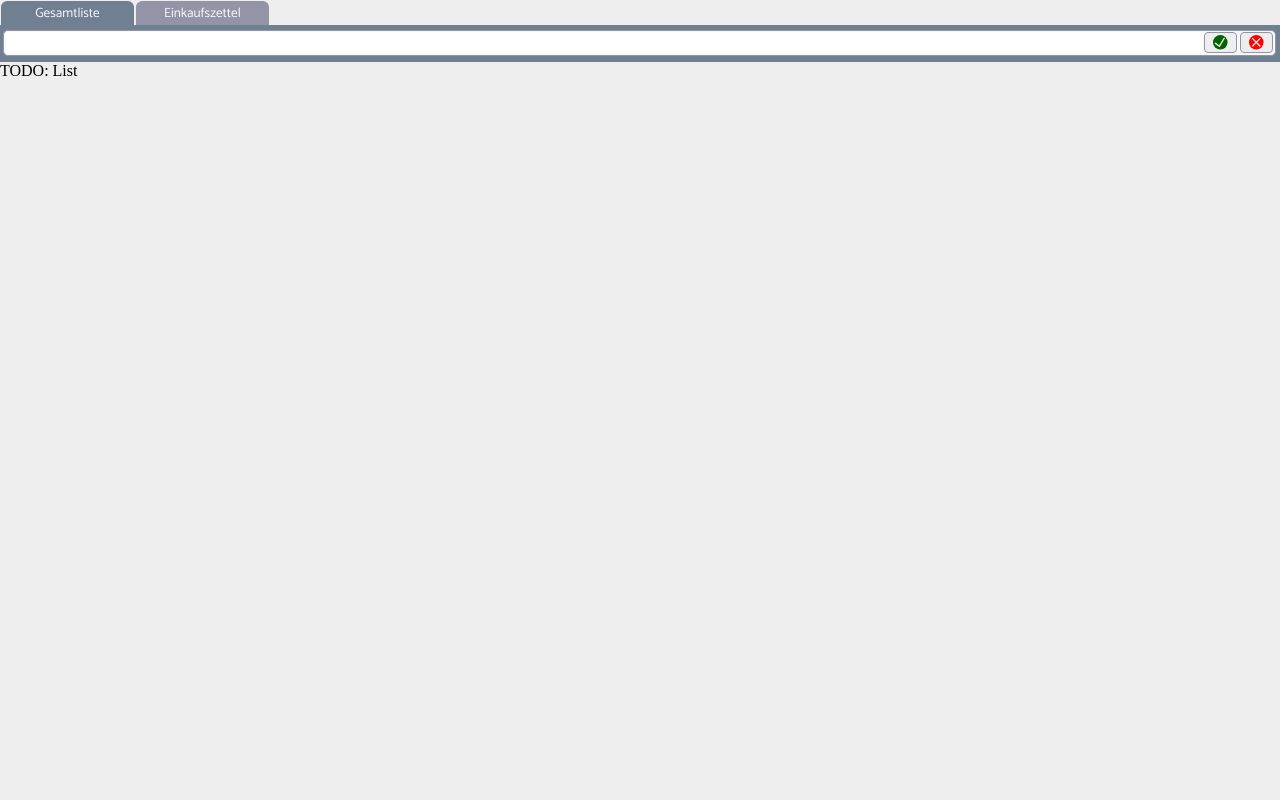
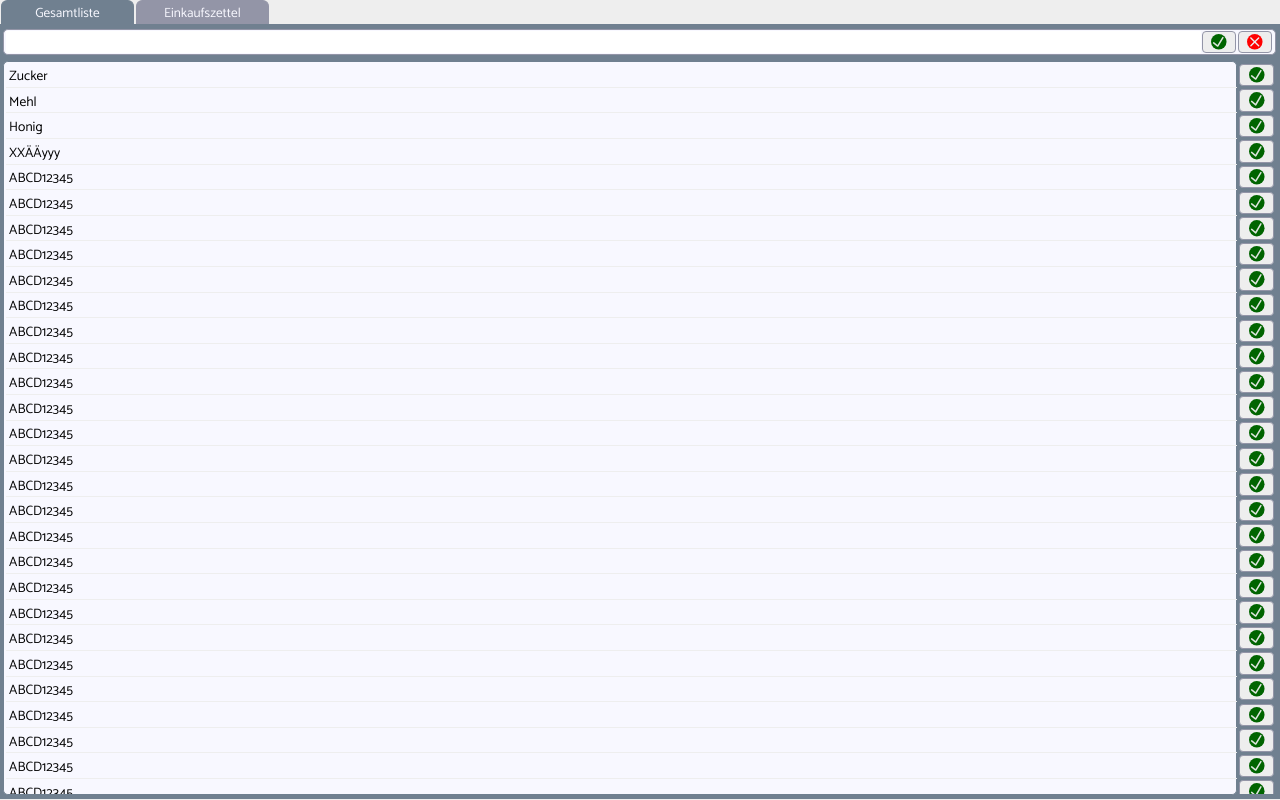
Before and after one commit to enbock/Einkaufszettel, a React app in the folder prototyp/: page / in a window 1280 px wide. Built offline with nearby package versions, Linux system fonts and the light colour scheme.

Commit message:
EKZ-5 Create design of entire list.

```diff
--- /dev/null
+++ b/prototyp/src/EntireList/EntireList.css
@@ -0,0 +1,75 @@
+entire-list {
+    background-color: var(--dark-primary);
+    display: block;
+    height: calc(100vh - 3.85rem);
+}
+
+entire-list visual-background {
+    display: block;
+    background-color: var(--light-secondary);
+    border: var(--dark-primary) solid 0.1em;
+    border-radius: 0.3rem;
+    width: calc(100% - 3rem);
+    height: calc(100vh - 4.25rem);
+    margin-left: 0.2em;
+}
+
+entire-list entity-list {
+    display: block;
+    width: calc(100% - 0.6rem);
+    height: calc(100vh - 4.25rem);
+    margin-left: 0.4em;
+    margin-right: 0.2em;
+    margin-top: 0.1em;
+    float: left;
+    overflow-y: visible;
+    overflow-x: hidden;
+}
+
+list-entity {
+    display: block;
+    height: 1.6rem;
+}
+
+list-entity list-label {
+    display: block;
+    border-bottom: var(--light-primary) solid 0.05em;
+    width: calc(100% - 2.85rem);
+    height: 1.4em;
+    padding: 0.2em;
+    float: left;
+    font-family: 'Roboto', sans-serif;
+    font-size: 0.85em;
+    user-select: none;
+}
+
+list-entity button {
+    border: 0.1em solid var(--dark-secondary);
+    background-color: var(--light-primary);
+    border-radius: 0.3em;
+    width: 2.2rem;
+    height: 1.4rem;
+    margin-top: 0.1em;
+    margin-left: 0.2em;
+}
+
+list-entity button {
+    outline: 0;
+}
+
+list-entity button:focus {
+    background-color: var(--dark-secondary);
+}
+
+list-entity button:active {
+    background-color: var(--dark-secondary);
+}
+
+list-entity button > img {
+    margin-top: 0.15em;
+    height: 80%;
+}
+
+list-entity button[name=submit] > img {
+    filter: hue-rotate(100deg);
+}
--- /dev/null
+++ b/prototyp/src/EntireList/EntireList.jsx
@@ -0,0 +1,59 @@
+import React, {Component} from 'react';
+import './EntireList.css';
+import SubmitIcon from './SubmitIcon.svg';
+
+export default class EntireList extends Component {
+  render() {
+    const entireList = [
+      'Zucker',
+      'Mehl',
+      'Honig',
+      'XXÄÄyyy',
+      'ABCD12345',
+      'ABCD12345',
+      'ABCD12345',
+      'ABCD12345',
+      'ABCD12345',
+      'ABCD12345',
+      'ABCD12345',
+      'ABCD12345',
+      'ABCD12345',
+      'ABCD12345',
+      'ABCD12345',
+      'ABCD12345',
+      'ABCD12345',
+      'ABCD12345',
+      'ABCD12345',
+      'ABCD12345',
+      'ABCD12345',
+      'ABCD12345',
+      'ABCD12345',
+      'ABCD12345',
+      'ABCD12345',
+      'ABCD12345',
+      'ABCD12345',
+      'ABCD12345',
+      'ABCD12345',
+      'ABCD12345',
+      'ABCD12345',
+      'ABCD12345',
+      'ABCD12345'
+    ];
+
+    return <entire-list>
+      <entity-list>
+        {entireList.map((label) => (
+          <list-entity>
+            <list-label>
+              {label}
+            </list-label>
+            <button name="submit">
+              <img src={SubmitIcon} alt="Übernehmen"/>
+            </button>
+          </list-entity>
+        ))}
+      </entity-list>
+      <visual-background />
+    </entire-list>;
+  }
+}
--- a/prototyp/src/Navigation/Navigation.css
+++ b/prototyp/src/Navigation/Navigation.css
@@ -1,5 +1,6 @@
 sl-navigation {
     padding-top: 0.05rem;
+    height: 1.505em;
 }
 
 sl-navigation button {
--- a/prototyp/src/PrimaryInput/PrimaryInput.css
+++ b/prototyp/src/PrimaryInput/PrimaryInput.css
@@ -1,57 +1,62 @@
-sl-primary-input {
+primary-input {
+    display: block;
     background-color: var(--dark-primary);
-    height: 1.6em;
+    height: 1.6rem;
     padding: 0.3em 0.4em 0.4em 0.2em;
 }
 
-sl-primary-input input-frame {
+primary-input input-frame {
     display: block;
     background-color: var(--light-secondary);
     width: 100%;
-    height: 1.5em;
+    height: 1.5rem;
     border: 0.1em solid var(--dark-secondary);
     border-radius: 0.3em;
 }
 
-sl-primary-input input {
-    width: calc(100% - 5.5em);
+primary-input input {
+    display: block;
+    color: var(--dark-tertiary);
+    width: calc(100% - 4.7rem);
     border-width: 0;
     font-family: 'Roboto', sans-serif;
+    font-size: 0.85em;
     vertical-align: top;
     margin-left: 0.1em;
     margin-top: 0.1em;
+    float: left;
 }
 
-sl-primary-input input:focus {
+primary-input input:focus {
     outline: 0;
 }
 
-sl-primary-input button {
-    width: 2.5em;
-    height: 1.6em;
+primary-input button {
+    width: 2.1rem;
+    height: 1.35rem;
     border: 0.1em solid var(--dark-secondary);
     border-radius: 0.3em;
     margin: 0.1em;
     background-color: var(--light-primary);
 }
 
-sl-primary-input button {
+primary-input button {
     outline: 0;
 }
 
-sl-primary-input button:focus {
+primary-input button:focus {
     background-color: var(--dark-secondary);
 }
 
-sl-primary-input button:active {
+primary-input button:active {
     background-color: var(--dark-secondary);
 }
 
-sl-primary-input button > img {
+primary-input button > img {
     margin-top: 0.15em;
     height: 80%;
 }
 
-sl-primary-input button[name=submit] > img {
+primary-input button[name=submit] > img {
     filter: hue-rotate(100deg);
 }
--- a/prototyp/src/PrimaryInput/PrimaryInput.jsx
+++ b/prototyp/src/PrimaryInput/PrimaryInput.jsx
@@ -15,7 +15,7 @@ export default class PrimaryInput extends Component {
   }
 
   render() {
-    return <sl-primary-input>
+    return <primary-input>
       <input-frame>
         <input name="editLine" ref={this.inputReference}/>
         <button name="submit" onClick={this.clearField.bind(this)}>
@@ -25,6 +25,6 @@ export default class PrimaryInput extends Component {
           <img src={DiscardIcon} alt="Verwerfen"/>
         </button>
       </input-frame>
-    </sl-primary-input>;
+    </primary-input>;
   }
 }
--- a/prototyp/src/PrimaryList.jsx
+++ /dev/null
@@ -1,9 +0,0 @@
-import React, {Component} from 'react';
-
-export default class PrimaryList extends Component {
-  render() {
-    return <sl-primary-list>
-      TODO: List
-    </sl-primary-list>;
-  }
-}
--- a/prototyp/src/Theme/Primary.css
+++ b/prototyp/src/Theme/Primary.css
@@ -1,6 +1,8 @@
 :root {
     --dark-primary: slategrey;
     --dark-secondary: #9395a7;
+    --dark-tertiary: black;
     --light-primary: #eeeeee;
     --light-secondary: ghostwhite;
+    --light-tertiary: black;
 }
--- a/prototyp/src/index.css
+++ b/prototyp/src/index.css
@@ -5,13 +5,11 @@
 
 body {
     background-color: var(--light-primary);
+    overflow: hidden;
 }
 
 * {
     margin: 0;
     padding: 0;
+    color: var(--dark-tertiary);
 }
-
-sl-navigation, sl-primary-input, sl-primary-list {
-    display: block;
-}
--- a/prototyp/src/index.js
+++ b/prototyp/src/index.js
@@ -4,14 +4,14 @@ import './index.css';
 import './Theme/Primary.css';
 import Navigation from './Navigation/Navigation';
 import PrimaryInput from './PrimaryInput/PrimaryInput';
-import PrimaryList from './PrimaryList';
+import EntireList from './EntireList/EntireList';
 
 ReactDOM.render(
   <StrictMode>
     <sl-container>
       <Navigation/>
       <PrimaryInput/>
-      <PrimaryList/>
+      <EntireList/>
     </sl-container>
   </StrictMode>,
   document.getElementById('shopping-list')
```
Also changed, not shown: prototyp/src/EntireList/SubmitIcon.svg (added).
